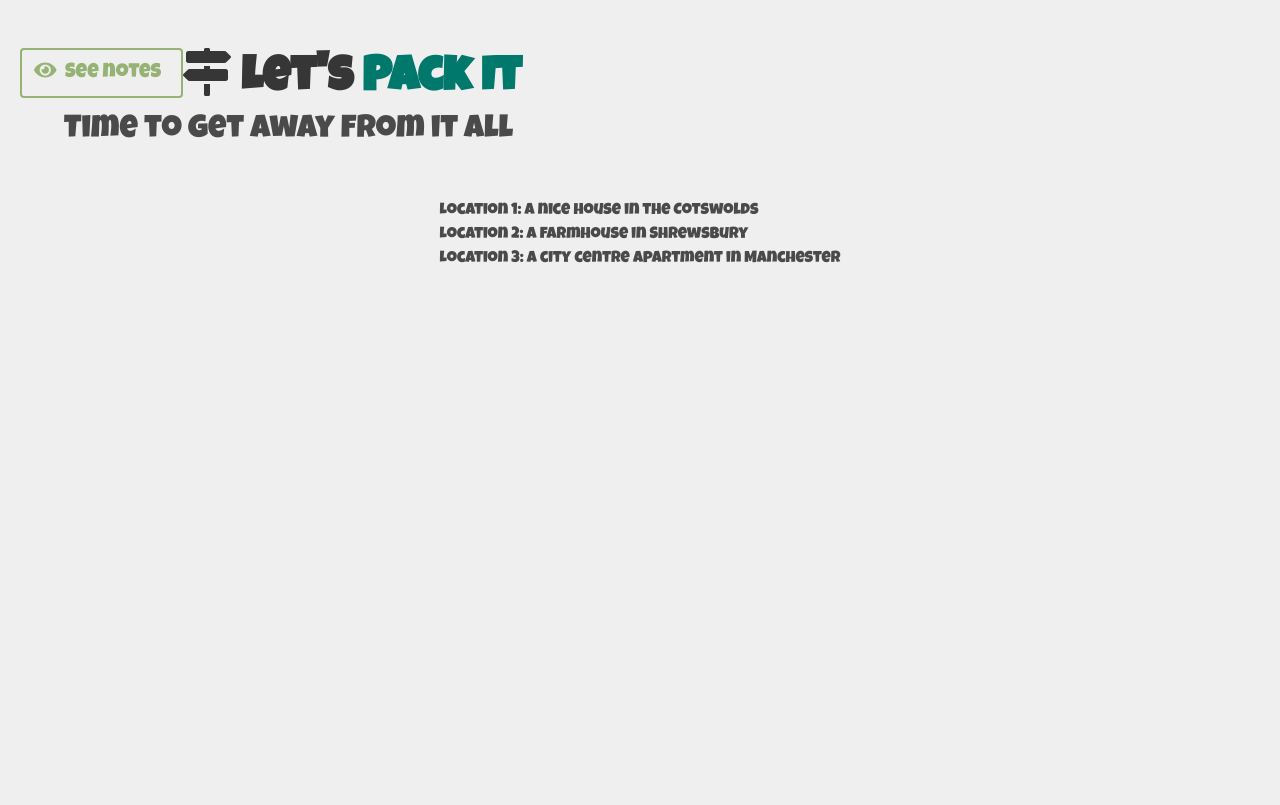
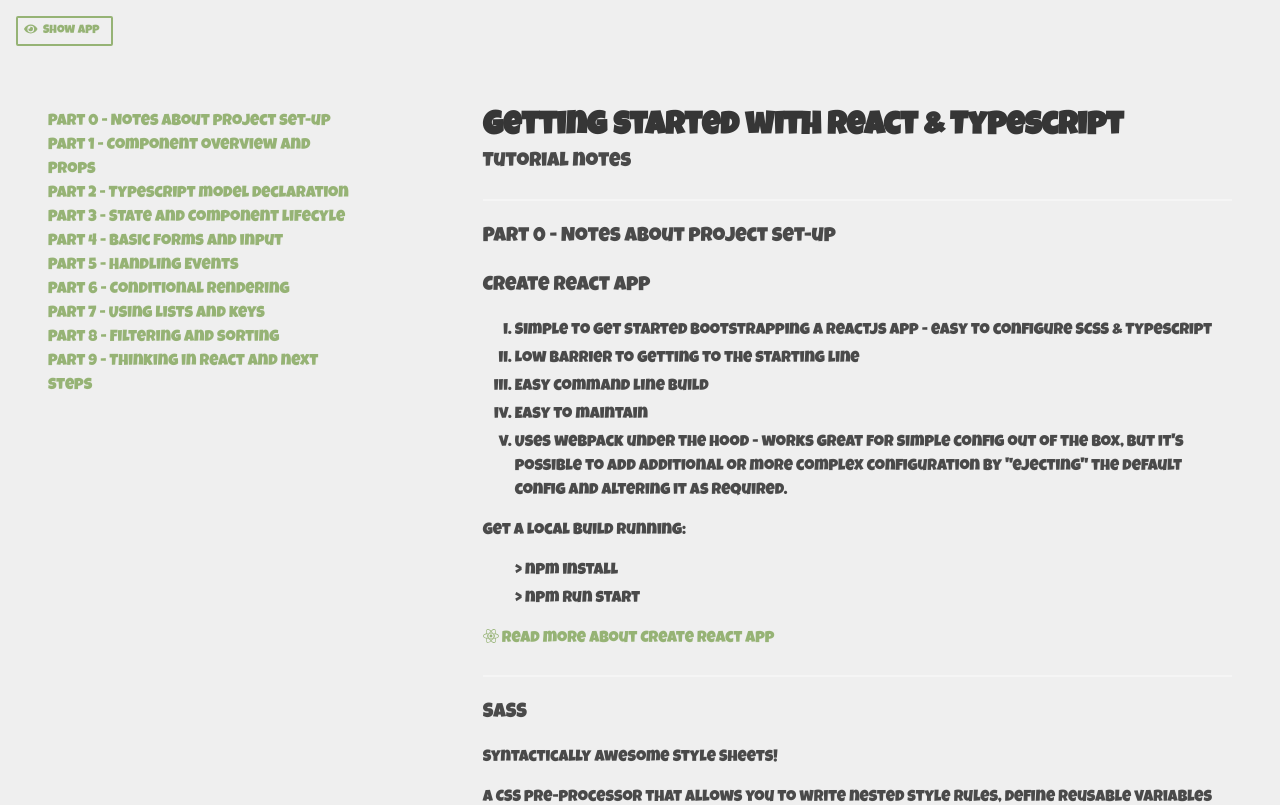
Before and after one commit to lssweatherhead/ReactTypescriptStarter-PackIt, a React (Create React App) app: page / in a window 1280 px wide. Shown: the top 805 px of the page. Built offline with nearby package versions, Linux system fonts and the light colour scheme.

Commit message:
Re-jigged notes page + added content

```diff
--- a/src/App.scss
+++ b/src/App.scss
@@ -29,17 +29,28 @@
 @import "../node_modules/bulma/sass/elements/container.sass";
 @import "../node_modules/bulma/sass/elements/form.sass";
 @import "../node_modules/bulma/sass/elements/title.sass";
-@import "../node_modules/bulma/sass/components/navbar.sass";
+@import "../node_modules/bulma/sass/elements/content.sass";
 @import "../node_modules/bulma/sass/layout/hero.sass";
+@import "../node_modules/bulma/sass/grid/columns.sass";
 @import "../node_modules/bulma/sass/layout/section.sass";
 
 .site-name {
   color: $teal;
 }
 
-.notes-link {
-  margin-top: 3rem;
-  margin-left: 20px;
-  float: left;
+.notes {
+  //position: absolute;
+  margin: 1rem;
+}
 
+ul.cli-code {
+  list-style: none;
+
+  li:before {
+    content: "> ";
+  }
 }
+
+.column.fixed {
+  position: fixed;
+}
--- a/src/App.tsx
+++ b/src/App.tsx
@@ -13,19 +13,21 @@
   constructor(props: any) {
     super(props);
     this.state = {
-      showNotes: false
+      showNotes: true
     };
   }
 
   render() {
     return (
       <React.Fragment>
-        <a className="notes-link button is-medium is-outlined is-link" href="" onClick={e => this.toggleNotes(e)}>
-          <span className="icon">
-            <i className="fas fa-eye"></i>
-          </span>
-          <span>{ this.state.showNotes ? "Show app" : "See notes"}</span>
-        </a>
+        <div className="notes">
+          <a className="notes-link button is-small is-outlined is-link" href="" onClick={e => this.toggleNotes(e)}>
+            <span className="icon">
+              <i className="fas fa-eye"></i>
+            </span>
+            <span>{ this.state.showNotes ? "Show app" : "See notes"}</span>
+          </a>
+        </div>
         {this.state.showNotes ?
           <Notes /> :
           <Home />
--- a/src/components/pack-location.component.tsx
+++ b/src/components/pack-location.component.tsx
@@ -1,7 +1,8 @@
 import React, { Component } from 'react';
+import * as models from '../models';
 
 interface IProps {
-    name: string
+    location: models.IPackLocation
 }
 
 interface IState { }
@@ -10,7 +11,7 @@
 class PackLocation extends Component<IProps, IState> {
   render() {
     return (
-      <div>{this.props.name}</div>
+      <div>{this.props.location.name}</div>
     );
   }
 }
--- /dev/null
+++ b/src/models/index.tsx
@@ -0,0 +1 @@
+export * from "./pack-location.model";
--- a/src/models/pack-location.model.tsx
+++ b/src/models/pack-location.model.tsx
@@ -7,10 +7,4 @@
     constructor(
         public name: string
     ) { }
-
-    static create(name: string): IPackLocation {
-        return new PackLocation(
-            name
-        );
-    }
 }
--- a/src/pages/home.tsx
+++ b/src/pages/home.tsx
@@ -1,5 +1,6 @@
 import React, { Component } from 'react';
 import PackLocation from '../components/pack-location.component';
+import * as models from '../models';
 
 class Home extends Component {
   render() {
@@ -16,9 +17,9 @@
         </div>
         <div className="hero">
           <div className="container">
-            <PackLocation name="Location 1: A nice house in the Cotswolds" />
-            <PackLocation name="Location 2: A farmhouse in Shrewsbury" />
-            <PackLocation name="Location 3: A city centre apartment in Manchester" />
+            <PackLocation location={new models.PackLocation("Location 1: A nice house in the Cotswolds")} />
+            <PackLocation location={new models.PackLocation("Location 2: A farmhouse in Shrewsbury")} />
+            <PackLocation location={new models.PackLocation("Location 3: A city centre apartment in Manchester")} />
           </div>
         </div>
       </React.Fragment>
--- a/src/pages/notes.tsx
+++ b/src/pages/notes.tsx
@@ -1,10 +1,36 @@
 import React, { Component } from 'react';
 
+
 class Notes extends Component {
+  constructor(props: any) {
+    super(props);
+  }
+
   render() {
     return (
       <React.Fragment>
+        <div className="columns">
+          <div className="column is-one-third fixed">
             <div className="section">
+              <div className="container">
+                <ul>
+                  <li><a href="" onClick={e => this.scrollTo(e, 0)}>Part 0 - Notes about project set-up</a></li>
+                  <li><a href="" onClick={e => this.scrollTo(e, 1)}>Part 1 - Component overview and Props</a></li>
+                  <li><a href="" onClick={e => this.scrollTo(e, 2)}>Part 2 - Typescript model declaration</a></li>
+                  <li><a href="" onClick={e => this.scrollTo(e, 3)}>Part 3 - State and Component lifecyle</a></li>
+                  <li><a href="" onClick={e => this.scrollTo(e, 4)}>Part 4 - Basic forms and input</a></li>
+                  <li><a href="" onClick={e => this.scrollTo(e, 5)}>Part 5 - Handling Events</a></li>
+                  <li><a href="" onClick={e => this.scrollTo(e, 6)}>Part 6 - Conditional rendering</a></li>
+                  <li><a href="" onClick={e => this.scrollTo(e, 7)}>Part 7 - Using lists and keys</a></li>
+                  <li><a href="" onClick={e => this.scrollTo(e, 8)}>Part 8 - Filtering and sorting</a></li>
+                  <li><a href="" onClick={e => this.scrollTo(e, 9)}>Part 9 - Thinking in React and next steps</a></li>
+                </ul>
+              </div>
+            </div>
+          </div>
+          <div className="column is-one-third"></div>
+          <div className="column">
+            <div id="sec0" className="section">
               <div className="container">
                 <h1 className="title">Getting started with React & Typescript</h1>
                 <h2 className="subtitle is-family-secondary">
@@ -15,19 +41,112 @@
               <hr />
 
               <div className="container">
-              <h3>Part 0</h3>
+                <h3 className="subtitle is-size-4">Part 0 - Notes about project set-up</h3>
+                <div className="is-family-secondary content">
+                  <p className="subtitle has-text-weight-bold is-uppercase">Create React App</p>
+                  <ol className="is-lower-roman" type="i">
+                    <li>Simple to get started bootstrapping a ReactJs app - easy to configure SCSS & Typescript</li>
+                    <li>Low barrier to getting to the starting line</li>
+                    <li>Easy command line build</li>
+                    <li>Easy to maintain</li>
+                    <li>Uses webpack under the hood - works great for simple config out of the box, but it's possible to add additional or more complex configuration by "ejecting" the default config and altering it as required.</li>
+                  </ol>
+                  <p>Get a local build running:</p>
+                  <ul className="cli-code">
+                    <li className="is-family-code has-text-weight-bold">npm install</li>
+                    <li className="is-family-code has-text-weight-bold">npm run start</li>
+                  </ul>
+
+                  <a href="https://github.com/facebook/create-react-app"><i className="fab fa-react"></i> Read more about Create React App</a>
+                  <hr />
+                  <p className="subtitle has-text-weight-bold is-uppercase">SASS</p>
+                  <p>Syntactically Awesome Style Sheets!</p>
+                  <p>A CSS pre-processor that allows you to write nested style rules, define reusable variables and introduces mixins for simplified/efficient rules (+ many, many other benefits above vanilla CSS)</p>
+                  <a href="https://sass-lang.com/"><i className="fab fa-sass"></i> Read more about SASS</a>
+                  <hr />
+                  <p className="subtitle has-text-weight-bold is-uppercase">Typescript</p>
+                  <p>Typescript compiles to clean, simple Javascript code which runs in any browser</p>
+                  <p className="is-italic">Why should I use Typescript?</p>
+                  <ul>
+                    <li>Typescript allows you to utilise tools like intellisense and static checking as you write code so that you can ensure that you have the fields or data that you would expect to have</li>
+                    <li>You can define interfaces and classes that are reusable between different components and allow for object inheritance and confidence in code integrity</li>
+                    <li>Enables a more robust application code build - strongly typed objects and methods provide greater clarity to the desired code behaviour, and this makes it easier to analyse and pick up other developer's code.</li>
+                  </ul>
+                  <a href="https://www.typescriptlang.org/index.html"><i className="fab fa-js-square"></i> Learn more about Typescript</a>
+                </div>
               </div>
 
               <hr />
 
-            <div className="container">
-              <h3>Part 1</h3>
+              <div id="sec1" className="container">
+                <h3 className="subtitle is-size-4">Part 1 - Component overview and Props</h3>
+              </div>
+
+              <hr />
+
+              <div id="sec2" className="container">
+                <h3>Part 2</h3>
+              </div>
+
+              <hr />
+
+              <div id="sec3" className="container">
+                <h3>Part 3</h3>
+              </div>
+
+              <hr />
+
+              <div id="sec4" className="container">
+                <h3>Part 4</h3>
+              </div>
+
+              <hr />
+
+              <div id="sec5" className="container">
+                <h3>Part 5</h3>
+              </div>
+
+              <hr />
+
+              <div id="sec6" className="container">
+                <h3>Part 6</h3>
+              </div>
+
+              <hr />
+
+              <div id="sec7" className="container">
+                <h3>Part 7</h3>
+              </div>
+
+              <hr />
+
+              <div id="sec8" className="container">
+                <h3>Part 8</h3>
+              </div>
+
+              <hr />
+
+              <div id="sec9" className="container">
+                <h3>Part 9</h3>
+              </div>
+            </div>
+
           </div>
         </div>
 
       </React.Fragment>
     );
   }
+
+  scrollTo = (event: React.MouseEvent<HTMLAnchorElement>, idx: number)  => {
+    event.preventDefault();
+    var section = document.getElementById("sec" + idx);
+
+    if (section) {
+      window.scrollTo(0, section.offsetTop);
+    }
+
+  }
 }
 
 export default Notes;
```
Lines whose indentation alone changed are shown as unchanged.
